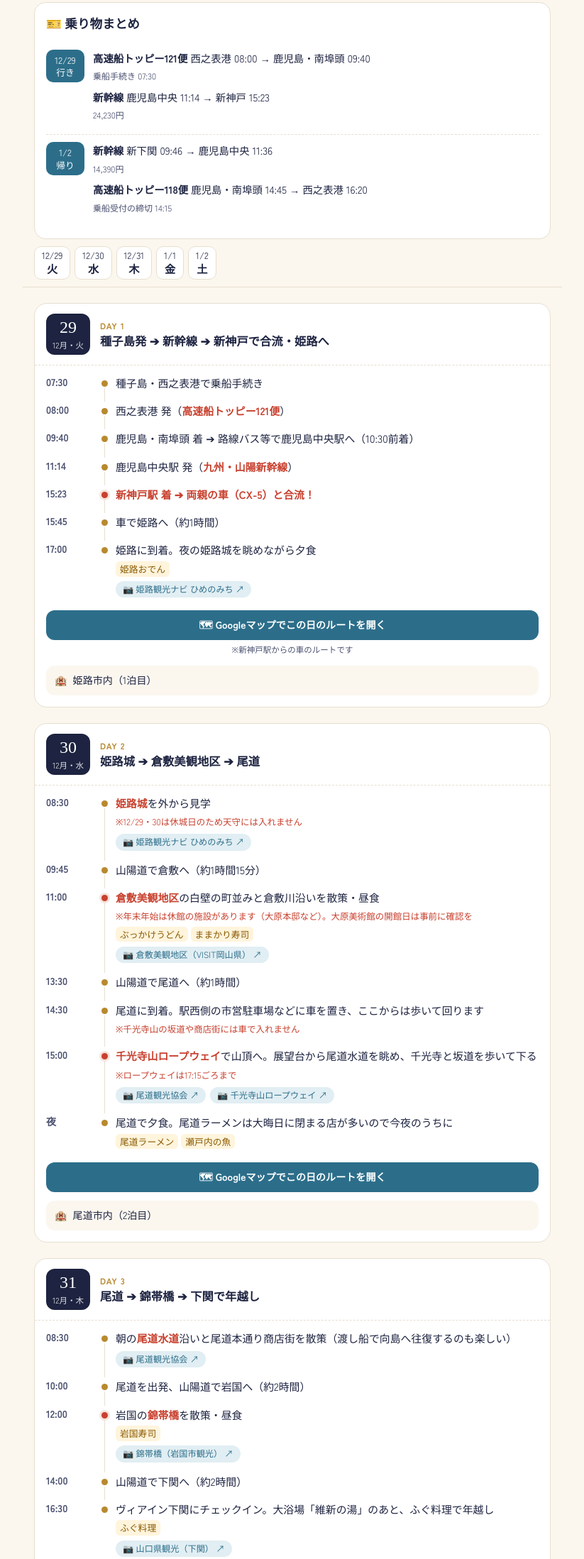
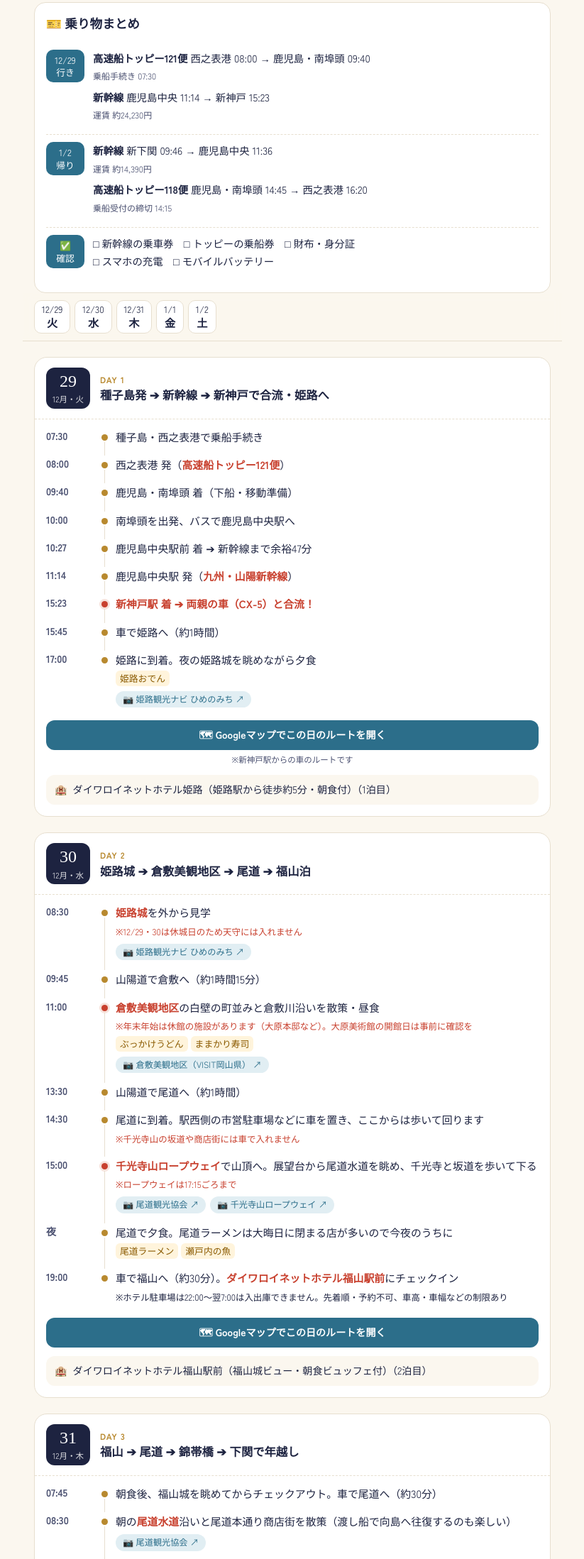
Before and after one commit to toshiakinakano1965/trip2026, a plain HTML site: page ryotaro.html in a window 1280 px wide. Shown: the part 1613-3810 px from the top of the page at 71% size, without its empty margins (228-1051 px from the left). Drawn offline with Linux system fonts and the light colour scheme; a web font is replaced by a local one.

Commit message:
Revise transportation details and add travel checklist
Updated transportation fare descriptions and added checklist for travel preparation.

```diff
--- a/ryotaro.html
+++ b/ryotaro.html
@@ -110,10 +110,12 @@ body.r .hero::before{background:radial-gradient(circle at 85% 18%, rgba(245,213,
     <h2 class="sec-title">🎫 乗り物まとめ</h2>
     <div class="tk"><div class="tk-d">12/29<br>行き</div><div>
       <p><b>高速船トッピー121便</b> 西之表港 08:00 → 鹿児島・南埠頭 09:40<br><small>乗船手続き 07:30</small></p>
-      <p><b>新幹線</b> 鹿児島中央 11:14 → 新神戸 15:23<br><small>24,230円</small></p></div></div>
+      <p><b>新幹線</b> 鹿児島中央 11:14 → 新神戸 15:23<br><small>運賃 約24,230円</small></p></div></div>
     <div class="tk"><div class="tk-d">1/2<br>帰り</div><div>
-      <p><b>新幹線</b> 新下関 09:46 → 鹿児島中央 11:36<br><small>14,390円</small></p>
+      <p><b>新幹線</b> 新下関 09:46 → 鹿児島中央 11:36<br><small>運賃 約14,390円</small></p>
       <p><b>高速船トッピー118便</b> 鹿児島・南埠頭 14:45 → 西之表港 16:20<br><small>乗船受付の締切 14:15</small></p></div></div>
+    <div class="tk"><div class="tk-d">✅<br>確認</div><div>
+      <p>□ 新幹線の乗車券　□ トッピーの乗船券　□ 財布・身分証<br>□ スマホの充電　□ モバイルバッテリー</p></div></div>
   </section>
 
   <nav class="days" id="nav">
@@ -126,19 +128,21 @@ body.r .hero::before{background:radial-gradient(circle at 85% 18%, rgba(245,213,
     <ul class="tl">
       <li><span class="t">07:30</span><span class="e">種子島・西之表港で乗船手続き</span></li>
       <li><span class="t">08:00</span><span class="e">西之表港 発（<strong>高速船トッピー121便</strong>）</span></li>
-      <li><span class="t">09:40</span><span class="e">鹿児島・南埠頭 着 ➔ 路線バス等で鹿児島中央駅へ（10:30前着）</span></li>
+      <li><span class="t">09:40</span><span class="e">鹿児島・南埠頭 着（下船・移動準備）</span></li>
+      <li><span class="t">10:00</span><span class="e">南埠頭を出発、バスで鹿児島中央駅へ</span></li>
+      <li><span class="t">10:27</span><span class="e">鹿児島中央駅前 着 ➔ 新幹線まで余裕47分</span></li>
       <li><span class="t">11:14</span><span class="e">鹿児島中央駅 発（<strong>九州・山陽新幹線</strong>）</span></li>
       <li class="key"><span class="t">15:23</span><span class="e"><strong>新神戸駅 着 ➔ 両親の車（CX-5）と合流！</strong></span></li>
       <li><span class="t">15:45</span><span class="e">車で姫路へ（約1時間）</span></li>
       <li><span class="t">17:00</span><span class="e">姫路に到着。夜の姫路城を眺めながら夕食<br><span class="food">姫路おでん</span><span class="ofcs"><a class="ofc" href="https://www.himeji-kanko.jp/">📷 姫路観光ナビ ひめのみち</a></span></span></li>
     </ul>
     <div class="gwrap"><a class="gmap" href="https://www.google.com/maps/dir/?api=1&amp;travelmode=driving&amp;origin=%E6%96%B0%E7%A5%9E%E6%88%B8%E9%A7%85&amp;origin_place_id=ChIJi_tJT8OOAGAR-zhJ9dkQC3k&amp;destination=%E5%A7%AB%E8%B7%AF%E5%9F%8E&amp;destination_place_id=ChIJsyQzogPgVDURsYG6bi-MT3o">🗺 Googleマップでこの日のルートを開く</a><small class="gnote">※新神戸駅からの車のルートです</small></div>
-    <div class="stay">姫路市内（1泊目）</div>
+    <div class="stay">ダイワロイネットホテル姫路（姫路駅から徒歩約5分・朝食付）（1泊目）</div>
   </section>
 
   <section class="day" id="d1230" data-date="2026-12-30">
     <div class="day-head"><div class="date"><span class="d">30</span><span class="w">12月・水</span></div>
-      <div><div class="n">DAY 2<span class="badge-now">今日</span></div><h3>姫路城 ➔ 倉敷美観地区 ➔ 尾道</h3></div></div>
+      <div><div class="n">DAY 2<span class="badge-now">今日</span></div><h3>姫路城 ➔ 倉敷美観地区 ➔ 尾道 ➔ 福山泊</h3></div></div>
     <ul class="tl">
       <li><span class="t">08:30</span><span class="e"><strong>姫路城</strong>を外から見学<br><small class="warn">※12/29・30は休城日のため天守には入れません</small><span class="ofcs"><a class="ofc" href="https://www.himeji-kanko.jp/">📷 姫路観光ナビ ひめのみち</a></span></span></li>
       <li><span class="t">09:45</span><span class="e">山陽道で倉敷へ（約1時間15分）</span></li>
@@ -147,15 +151,17 @@ body.r .hero::before{background:radial-gradient(circle at 85% 18%, rgba(245,213,
       <li><span class="t">14:30</span><span class="e">尾道に到着。駅西側の市営駐車場などに車を置き、ここからは歩いて回ります<br><small class="warn">※千光寺山の坂道や商店街には車で入れません</small></span></li>
       <li class="key"><span class="t">15:00</span><span class="e"><strong>千光寺山ロープウェイ</strong>で山頂へ。展望台から尾道水道を眺め、千光寺と坂道を歩いて下る<br><small class="warn">※ロープウェイは17:15ごろまで</small><span class="ofcs"><a class="ofc" href="https://www.ononavi.jp/">📷 尾道観光協会</a><a class="ofc" href="https://mt-senkoji-rw.jp/">📷 千光寺山ロープウェイ</a></span></span></li>
       <li><span class="t">夜</span><span class="e">尾道で夕食。尾道ラーメンは大晦日に閉まる店が多いので今夜のうちに<br><span class="food">尾道ラーメン</span><span class="food">瀬戸内の魚</span></span></li>
+      <li><span class="t">19:00</span><span class="e">車で福山へ（約30分）。<strong>ダイワロイネットホテル福山駅前</strong>にチェックイン<br><small>※ホテル駐車場は22:00〜翌7:00は入出庫できません。先着順・予約不可、車高・車幅などの制限あり</small></span></li>
     </ul>
     <div class="gwrap"><a class="gmap" href="https://www.google.com/maps/dir/?api=1&amp;travelmode=driving&amp;origin=%E5%A7%AB%E8%B7%AF%E5%9F%8E&amp;origin_place_id=ChIJsyQzogPgVDURsYG6bi-MT3o&amp;destination=%E5%8D%83%E5%85%89%E5%AF%BA%E5%B1%B1%E3%83%AD%E3%83%BC%E3%83%97%E3%82%A6%E3%82%A7%E3%82%A4+%E5%B1%B1%E9%BA%93%E9%A7%85&amp;destination_place_id=ChIJl_Xl_lEBUTURre4Hr1YTasM&amp;waypoints=%E5%80%89%E6%95%B7%E7%BE%8E%E8%A6%B3%E5%9C%B0%E5%8C%BA&amp;waypoint_place_ids=ChIJ1do4lkdWUTURvg3rFkFpzhE">🗺 Googleマップでこの日のルートを開く</a></div>
-    <div class="stay">尾道市内（2泊目）</div>
+    <div class="stay">ダイワロイネットホテル福山駅前（福山城ビュー・朝食ビュッフェ付）（2泊目）</div>
   </section>
 
   <section class="day" id="d1231" data-date="2026-12-31">
     <div class="day-head"><div class="date"><span class="d">31</span><span class="w">12月・木</span></div>
-      <div><div class="n">DAY 3<span class="badge-now">今日</span></div><h3>尾道 ➔ 錦帯橋 ➔ 下関で年越し</h3></div></div>
+      <div><div class="n">DAY 3<span class="badge-now">今日</span></div><h3>福山 ➔ 尾道 ➔ 錦帯橋 ➔ 下関で年越し</h3></div></div>
     <ul class="tl">
+      <li><span class="t">07:45</span><span class="e">朝食後、福山城を眺めてからチェックアウト。車で尾道へ（約30分）</span></li>
       <li><span class="t">08:30</span><span class="e">朝の<strong>尾道水道</strong>沿いと尾道本通り商店街を散策（渡し船で向島へ往復するのも楽しい）<span class="ofcs"><a class="ofc" href="https://www.ononavi.jp/">📷 尾道観光協会</a></span></span></li>
       <li><span class="t">10:00</span><span class="e">尾道を出発、山陽道で岩国へ（約2時間）</span></li>
       <li class="key"><span class="t">12:00</span><span class="e">岩国の<strong>錦帯橋</strong>を散策・昼食<br><span class="food">岩国寿司</span><span class="ofcs"><a class="ofc" href="https://kankou.iwakuni-city.net/kintaikyo.html">📷 錦帯橋（岩国市観光）</a></span></span></li>
@@ -188,7 +194,10 @@ body.r .hero::before{background:radial-gradient(circle at 85% 18%, rgba(245,213,
     <ul class="tl">
       <li><span class="t">09:15</span><span class="e">ホテルをチェックアウト、両親の車で新下関駅へ（約15分）</span></li>
       <li class="key"><span class="t">09:46</span><span class="e"><strong>新下関駅 発（新幹線）</strong> ── ここで解散</span></li>
-      <li><span class="t">11:36</span><span class="e">鹿児島中央駅 着 ➔ 市内でランチ後、路面電車・バスで南埠頭へ（13:00頃着）</span></li>
+      <li><span class="t">11:36</span><span class="e">鹿児島中央駅 着 ➔ 駅周辺で昼食・休憩（〜12:30）</span></li>
+      <li><span class="t">12:37</span><span class="e">鹿児島中央駅前から<strong>市電2系統</strong>に乗車</span></li>
+      <li><span class="t">12:44</span><span class="e">金生町 で下車、歩いて南埠頭へ</span></li>
+      <li><span class="t">12:56</span><span class="e">鹿児島・南埠頭 着 ➔ 乗船受付（余裕79分）</span></li>
       <li class="key"><span class="t">14:15</span><span class="e"><strong>乗船受付の締切</strong>（遅れないように！）</span></li>
       <li><span class="t">14:45</span><span class="e">鹿児島・南埠頭 発（<strong>高速船トッピー118便</strong>）</span></li>
       <li><span class="t">16:20</span><span class="e">種子島・西之表港に帰着！</span></li>
```
